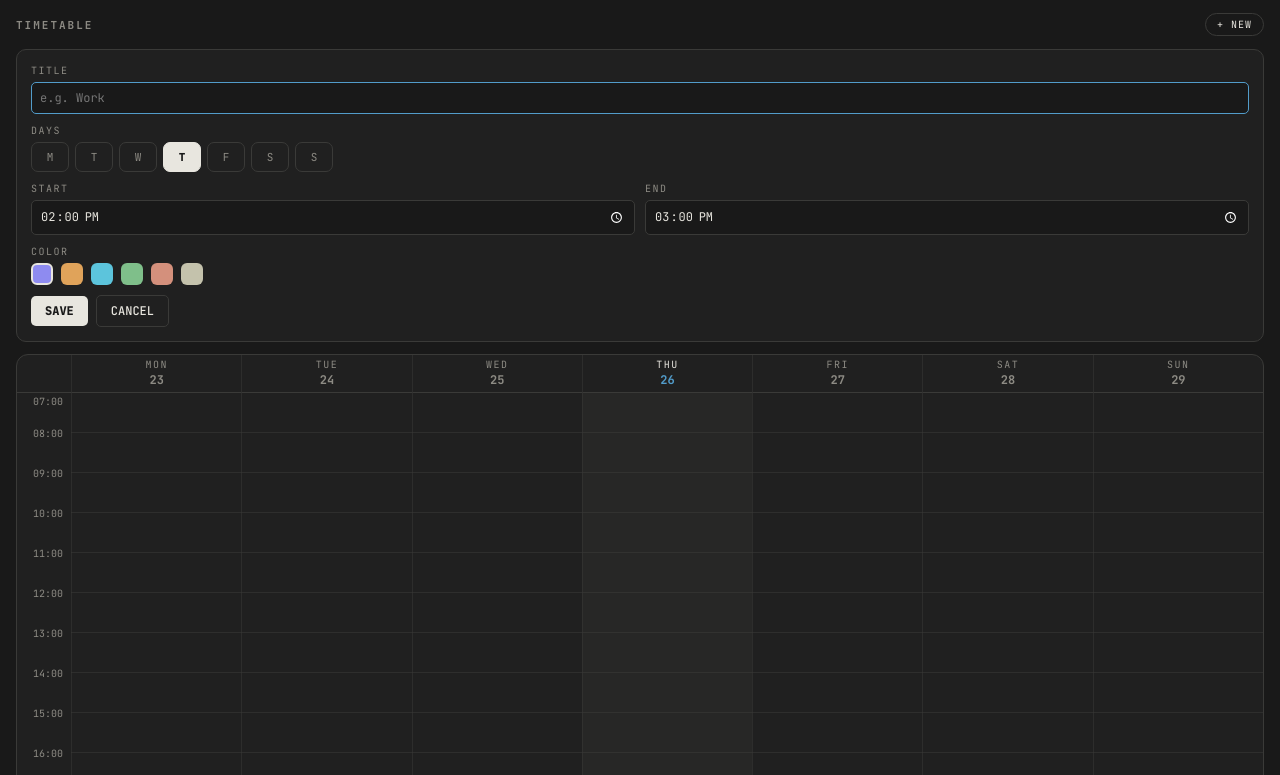
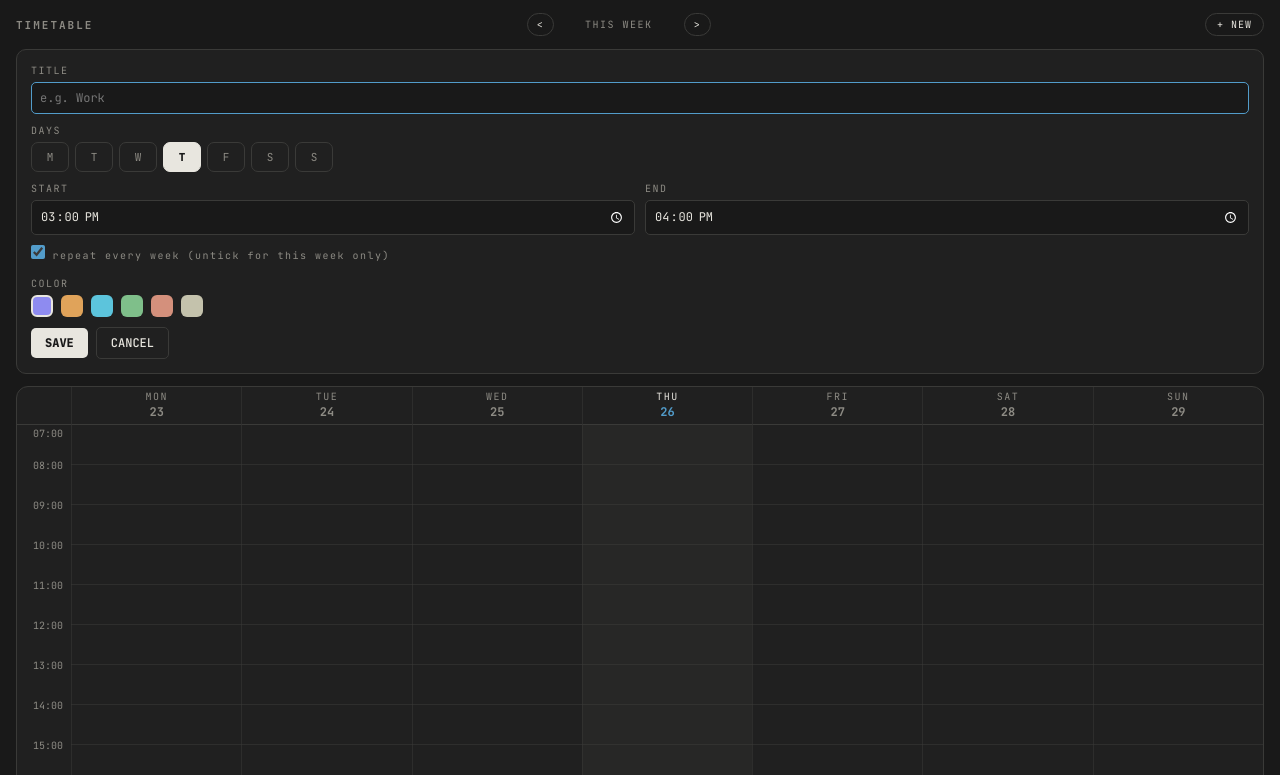
Before and after one commit to zairecarald/Notion-Widgets, a plain HTML site: page timetable.html in a window 1280 px wide. Both pictures are taken after a click on the element 666 px from the left and 388 px from the top of the page. Shown: the top 775 px of the page. Drawn offline with Linux system fonts and the light colour scheme.

Commit message:
Add files via upload

```diff
--- a/timetable.html
+++ b/timetable.html
@@ -16,6 +16,11 @@
   .top h2{font-size:11px;letter-spacing:2px;font-weight:700;color:var(--muted)}
   .pill{background:transparent;color:var(--text);border:1px solid var(--line);border-radius:14px;font:inherit;font-size:10px;letter-spacing:1px;padding:4px 11px;cursor:pointer}
   .pill:hover{border-color:var(--muted)}
+  .nav{display:flex;align-items:center;gap:6px}
+  .nav .pill{padding:4px 9px}
+  #wk{font-size:10px;letter-spacing:1.5px;color:var(--muted);min-width:118px;text-align:center;font-variant-numeric:tabular-nums}
+  .chk{display:flex;align-items:center;gap:8px;font-size:11px;color:var(--text);cursor:pointer}
+  .chk input{accent-color:var(--accent);width:14px;height:14px}
 
   /* form */
   .form{display:none;border:1px solid var(--line);border-radius:10px;background:var(--panel);padding:14px;margin-bottom:12px;gap:10px;flex-direction:column}
@@ -67,7 +72,9 @@
 </head>
 <body>
 <main>
-  <div class="top"><h2>TIMETABLE</h2><button class="pill" id="new">+ NEW</button></div>
+  <div class="top"><h2>TIMETABLE</h2>
+    <div class="nav"><button class="pill" id="wprev" title="previous week">&lt;</button><span id="wk"></span><button class="pill" id="wnext" title="next week">&gt;</button><button class="pill" id="wnow" title="back to this week">TODAY</button></div>
+    <button class="pill" id="new">+ NEW</button></div>
 
   <form class="form" id="form" autocomplete="off">
     <div><label>TITLE</label><input type="text" id="f-title" maxlength="40" placeholder="e.g. Work"></div>
@@ -76,6 +83,7 @@
       <div><label>START</label><input type="time" id="f-start" step="300"></div>
       <div><label>END</label><input type="time" id="f-end" step="300"></div>
     </div>
+    <label class="chk"><input type="checkbox" id="f-rep" checked> repeat every week (untick for this week only)</label>
     <div><label>COLOR</label><div class="swatches" id="f-sw"></div></div>
     <div class="btns">
       <button type="submit" class="btn" id="f-save">SAVE</button>
@@ -99,7 +107,7 @@
 <script>
 /* ===== CONFIG ===== */
 const START_HOUR = 7;      // the grid always shows at least this range...
-const END_HOUR   = 22;     // ...and grows by itself if an event falls outside it
+const END_HOUR   = 23;     // ...and grows by itself if an event falls outside it
 const HOUR_H     = 40;     // pixels per hour
 const COLORS = { violet:"#8e8bf0", amber:"#e0a35a", cyan:"#5cc4dc", green:"#7fbf8a", rose:"#d4907c", beige:"#c4c2ac" };
 const STORE = "home-timetable";
@@ -140,7 +148,8 @@ function clean(list){
   return list.filter(e => e && Array.isArray(e.days) && !isNaN(toMin(e.start)) && !isNaN(toMin(e.end)) && toMin(e.end) > toMin(e.start))
     .map(e => ({ id: e.id || uid(), title: String(e.title || "Event").slice(0, 40),
       days: [...new Set(e.days.map(Number).filter(d => d >= 0 && d <= 6))], start: e.start, end: e.end,
-      color: COLORS[e.color] ? e.color : "violet" }));
+      color: COLORS[e.color] ? e.color : "violet",
+      week: /^\d{4}-\d{2}-\d{2}$/.test(e.week || "") ? e.week : null }));
 }
 
 /* ===== render ===== */
@@ -172,11 +181,22 @@ function layout(list){
   return out;
 }
 
+let weekOffset = 0;
+const MON = ["jan","feb","mar","apr","may","jun","jul","aug","sep","oct","nov","dec"];
+const isoDate = d => d.getFullYear() + "-" + pad(d.getMonth() + 1) + "-" + pad(d.getDate());
+function shownMonday(){
+  const now = new Date(), idx = (now.getDay() + 6) % 7;
+  return new Date(now.getFullYear(), now.getMonth(), now.getDate() - idx + weekOffset * 7);
+}
 function render(){
   const tt = $("tt"); tt.textContent = "";
   const [h0, h1] = range(), rows = h1 - h0, H = HOUR_H;
-  const now = new Date(), todayIdx = (now.getDay() + 6) % 7;
-  const monday = new Date(now.getFullYear(), now.getMonth(), now.getDate() - todayIdx);
+  const now = new Date(), todayIdx = weekOffset === 0 ? (now.getDay() + 6) % 7 : -1;
+  const monday = shownMonday(), wkKey = isoDate(monday);
+  const sun = new Date(monday.getFullYear(), monday.getMonth(), monday.getDate() + 6);
+  $("wk").textContent = weekOffset === 0 ? "THIS WEEK" : weekOffset === 1 ? "NEXT WEEK" : weekOffset === -1 ? "LAST WEEK" :
+    monday.getDate() + " " + MON[monday.getMonth()] + " - " + sun.getDate() + " " + MON[sun.getMonth()];
+  $("wnow").style.visibility = weekOffset === 0 ? "hidden" : "visible";
 
   tt.appendChild(el("div", { class: "dh corner" }));
   for (let d = 0; d < 7; d++){
@@ -188,6 +208,7 @@ function render(){
   for (let i = 0; i < rows; i++){
     const l = el("div", { class: "tl", text: pad(h0 + i) + ":00" }); l.style.top = i * H + (i === 0 ? 8 : 0) + "px"; tcol.appendChild(l);
   }
+  const endL = el("div", { class: "tl", text: pad(h1 % 24) + ":00" }); endL.style.top = rows * H - 8 + "px"; tcol.appendChild(endL);
   tt.appendChild(tcol);
 
   const lineBg = "repeating-linear-gradient(to bottom,transparent 0,transparent " + (H - 1) + "px,color-mix(in srgb,var(--line) 55%,transparent) " + (H - 1) + "px," +
@@ -201,10 +222,10 @@ function render(){
       const hour = Math.min(h1 - 1, h0 + Math.floor(y / H));
       openForm(null, { days: [d], start: toStr(hour * 60), end: toStr(Math.min(24 * 60 - 5, (hour + 1) * 60)) });
     };
-    layout(events.filter(e => e.days.includes(d))).forEach(({ ev, lane, lanes }) => {
+    layout(events.filter(e => e.days.includes(d) && (!e.week || e.week === wkKey))).forEach(({ ev, lane, lanes }) => {
       const top = (toMin(ev.start) - h0 * 60) / 60 * H, height = Math.max(18, (toMin(ev.end) - toMin(ev.start)) / 60 * H - 2);
-      const b = el("div", { class: "ev", title: ev.title + " " + ev.start + " - " + ev.end, onclick: x => { x.stopPropagation(); openForm(ev); } },
-        el("b", { text: ev.title }), el("span", { text: ev.start + " - " + ev.end }));
+      const b = el("div", { class: "ev", title: (ev.week ? "this week only · " : "") + ev.title + " " + ev.start + " - " + ev.end, onclick: x => { x.stopPropagation(); openForm(ev); } },
+        el("b", { text: (ev.week ? "· " : "") + ev.title }), el("span", { text: ev.start + " - " + ev.end }));
       b.style.setProperty("--c", COLORS[ev.color]);
       b.style.top = top + 1 + "px"; b.style.height = height + "px";
       b.style.left = "calc(" + (lane / lanes * 100) + "% + 2px)"; b.style.width = "calc(" + (100 / lanes) + "% - 4px)";
@@ -238,6 +259,7 @@ function openForm(ev, pre){
   $("f-title").value = ev ? ev.title : "";
   fDays = new Set(src.days); fColor = ev ? ev.color : fColor;
   $("f-start").value = src.start; $("f-end").value = src.end;
+  $("f-rep").checked = ev ? !ev.week : true;
   $("f-save").textContent = ev ? "UPDATE" : "SAVE";
   $("f-del").style.display = ev ? "" : "none"; $("f-del").textContent = "DELETE";
   $("msg").textContent = "";
@@ -246,6 +268,9 @@ function openForm(ev, pre){
   window.scrollTo({ top: 0, behavior: "smooth" });
 }
 function closeForm(){ $("form").classList.remove("open"); editingId = null; }
+$("wprev").onclick = () => { weekOffset--; render(); };
+$("wnext").onclick = () => { weekOffset++; render(); };
+$("wnow").onclick = () => { weekOffset = 0; render(); };
 $("new").onclick = () => $("form").classList.contains("open") ? closeForm() : openForm(null);
 $("f-cancel").onclick = closeForm;
 $("form").addEventListener("keydown", e => { if (e.key === "Escape") closeForm(); });
@@ -261,7 +286,9 @@ $("form").onsubmit = e => {
   if (!fDays.size){ $("msg").textContent = "pick at least one day"; return; }
   if (isNaN(s) || isNaN(en) || en <= s){ $("msg").textContent = "the end must be after the start (an event can't cross midnight: split it in two)"; return; }
   const data = { title, days: [...fDays].sort(), start: toStr(s), end: toStr(en), color: fColor };
-  if (editingId) Object.assign(events.find(x => x.id === editingId), data);
+  const old = editingId && events.find(x => x.id === editingId);
+  data.week = $("f-rep").checked ? null : (old && old.week) || isoDate(shownMonday());
+  if (editingId) Object.assign(old, data);
   else events.push({ id: uid(), ...data });
   save(); closeForm(); render();
 };
```
